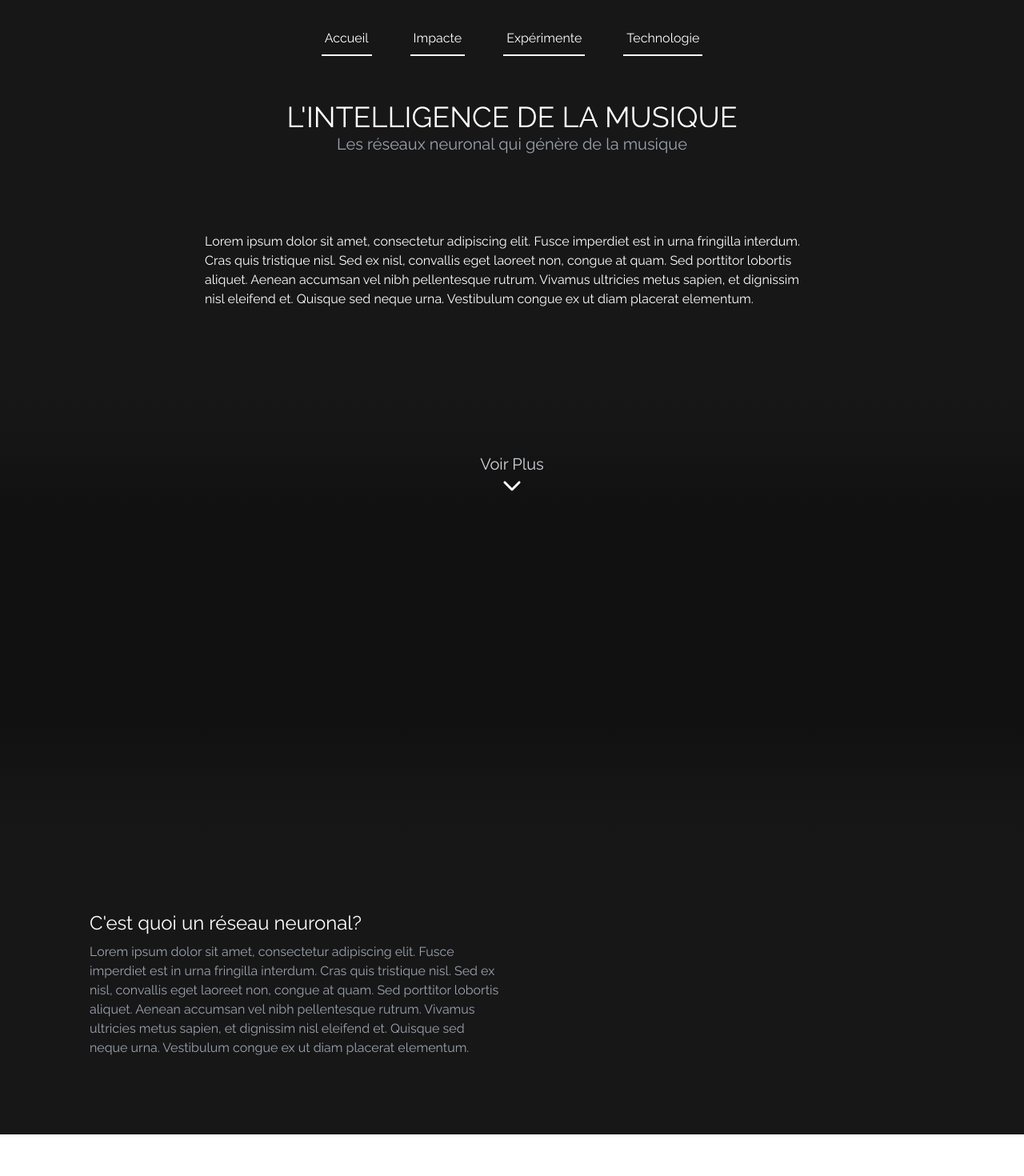
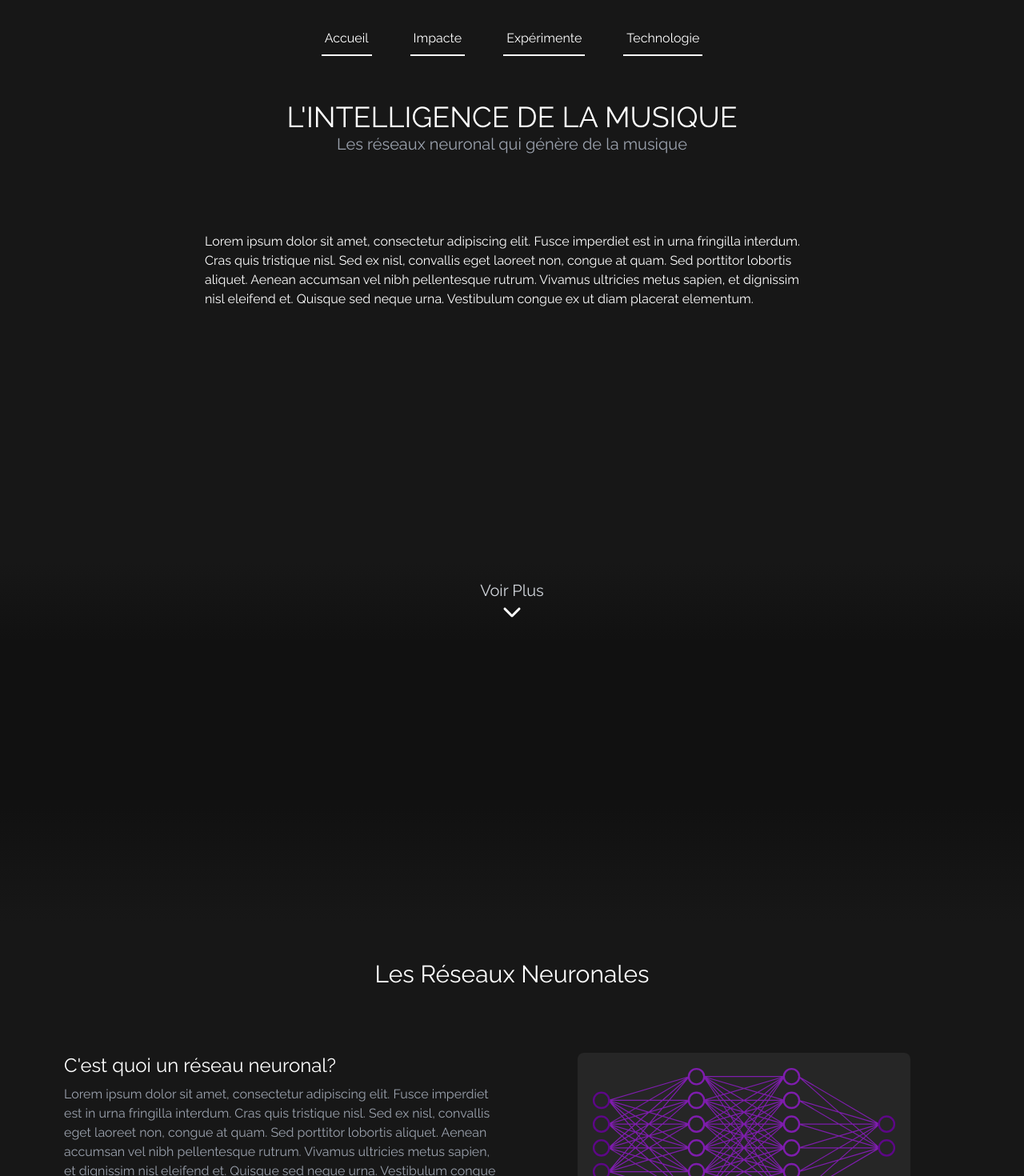
Before and after one commit to TylerStAmour/aimusic, a React (Vite) app: page / in a window 1280 px wide. Shown: the top 1470 px of the page at 80% size. Before the commit the page ends 1418 px from the top, so only its background shows below. Built offline with nearby package versions, Linux system fonts and the light colour scheme.

Commit message:
Fixed 'voir plus' button not being at bottom

```diff
--- a/package.json
+++ b/package.json
@@ -18,6 +18,7 @@
     "react": "^18.0.0",
     "react-dom": "^18.0.0",
     "react-router-dom": "^6.3.0",
+    "react-router-hash-link": "^2.4.3",
     "react-scroll-parallax": "^3.3.1",
     "react-tsparticles": "^2.2.4",
     "tsparticles": "^2.2.4"
--- a/src/components/Container.tsx
+++ b/src/components/Container.tsx
@@ -6,7 +6,7 @@ interface Props {
 }
 
 export default ({children, className}: Props) => (
-    <div className={`pt-8 ${className}`}>
+    <div className={`${className}`}>
         {children}
     </div>
 );
--- a/src/components/Navigation.tsx
+++ b/src/components/Navigation.tsx
@@ -2,7 +2,7 @@ import './elements.css';
 import {tsParticles} from "tsparticles-engine";
 
 export default () => (
-    <div className={"flex justify-center mb-14 text-white"}>
+    <div className={"flex justify-center mb-14 text-white pt-8"} id={"navbar"}>
         <a href={"/accueil"} className={"navlink"}>
             Accueil
         </a>
--- a/src/components/Particles.tsx
+++ b/src/components/Particles.tsx
@@ -40,13 +40,13 @@ export default () => {
                         straight: true,
                     },
                     opacity: {
-                        value: 0.4,
+                        value: 0.3,
                     },
                     links: {
                         enable: true,
                         distance: 125,
                         color: "#9932CCFF",
-                        opacity: 0.75,
+                        opacity: 0.6,
                     },
                     size: {
                         value: {
--- a/src/index.tsx
+++ b/src/index.tsx
@@ -12,7 +12,6 @@ import "@fontsource/raleway";
 ReactDOM.createRoot(document.getElementById('root')!).render(
     <ParallaxProvider>
         <Container className={"h-screen bg-neutral-900"}>
-            <Navigation />
             <BrowserRouter>
                 <Routes>
                     <Route path={"/"} element={<Home />} />
--- a/src/pages/Home.tsx
+++ b/src/pages/Home.tsx
@@ -1,13 +1,23 @@
 import { FontAwesomeIcon } from "@fortawesome/react-fontawesome";
 import { faChevronDown } from "@fortawesome/free-solid-svg-icons"
 import Particles from "../components/Particles";
+import React, { useRef } from "react";
+import Navigation from "../components/Navigation";
 
 export default () => {
+    const viewMoreRef = useRef<HTMLInputElement>(null);
+    const height = window.innerHeight;
+
+    const handleClick = () => {
+        viewMoreRef.current?.scrollIntoView({ behavior: 'smooth' });
+    }
 
     return (
         <div>
-            <div>
+            <div className={"flex flex-col"} style={{ height: `${height}px` }}>
+                <Navigation />
                 <Particles />
+                <div className={"flex flex-col grow space-between"}>
                     <div>
                         <div className={"flex flex-col items-center"}>
                             <p className={"text-4xl z-10 text-white"}>
@@ -17,17 +27,17 @@ export default () => {
                                 Les réseaux neuronal qui génère de la musique
                             </p>
                         </div>
-                </div>
                         <div className={"flex flex-col mt-24 2xl:mt-36 items-center text-white"}>
                             <p className={"max-w-3xl z-10"}>
                                 Lorem ipsum dolor sit amet, consectetur adipiscing elit. Fusce imperdiet est in urna fringilla interdum. Cras quis tristique nisl. Sed ex nisl, convallis eget laoreet non, congue at quam. Sed porttitor lobortis aliquet. Aenean accumsan vel nibh pellentesque rutrum. Vivamus ultricies metus sapien, et dignissim nisl eleifend et. Quisque sed neque urna. Vestibulum congue ex ut diam placerat elementum.
                             </p>
                         </div>
-                <div className={"flex flex-row justify-center items-end grow text-white mt-28"}>
+                    </div>
+                    <div className={"flex flex-row justify-center items-end grow text-white"}>
                         <div className={"flex grow flex-col"}>
-                        <div className={"flex justify-center items-end bg-gradient-to-b from-neutral-900 to-dark h-36"}>
+                            <div className={"flex justify-center items-end bg-gradient-to-b from-neutral-900 to-dark h-24"}>
                                 <div className={"flex justify-center mb-6"}>
-                                <a href={""} className={"flex flex-col items-center hover:opacity-75 hover:text-secondary hover:-translate-y-0.5 transition ease-in duration-100"}>
+                                    <a onClick={handleClick} style={{ cursor: 'pointer' }} className={"flex flex-col items-center hover:opacity-75 hover:text-secondary hover:-translate-y-0.5 transition ease-in duration-100"}>
                                         <p className={"text-xl !text-gray-300"}>
                                             Voir Plus
                                         </p>
@@ -42,18 +52,22 @@ export default () => {
                         </div>
                     </div>
                 </div>
+            </div>
             <div className={"relative z-10"}>
-                <div className={"h-64 bg-dark"}/>
+                <div className={"h-52 bg-dark"}/>
                 <div className={"h-36 bg-gradient-to-b from-dark to-neutral-900 "}/>
-                <div className={"grid grid-cols-2 gap-4 bg-neutral-900 pt-24 pl-28 pr-28 pb-24"}>
-                    <div>
+                <p className={"bg-neutral-900 text-white text-3xl pt-12 flex justify-center"}>
+                    Les Réseaux Neuronales
+                </p>
+                <div className={"grid grid-cols-2 gap-10 bg-neutral-900 pt-20 pl-20 pr-20 pb-24"}>
+                    <div ref={viewMoreRef}>
                         <p className={"text-white text-2xl"}>C'est quoi un réseau neuronal?</p>
                         <p className={"text-gray-400 mt-2"}>
                             Lorem ipsum dolor sit amet, consectetur adipiscing elit. Fusce imperdiet est in urna fringilla interdum. Cras quis tristique nisl. Sed ex nisl, convallis eget laoreet non, congue at quam. Sed porttitor lobortis aliquet. Aenean accumsan vel nibh pellentesque rutrum. Vivamus ultricies metus sapien, et dignissim nisl eleifend et. Quisque sed neque urna. Vestibulum congue ex ut diam placerat elementum.
                         </p>
                     </div>
-                    <div>
-
+                    <div className={"flex h-52 self-center justify-self-center bg-neutral-800 rounded-lg"}>
+                        <img src={"/svg/neuralnetwork.svg"} />
                     </div>
                 </div>
             </div>
```
Also changed, not shown: public/svg/neuralnetwork.svg (added), 1 other file (tests, documents, lock files or other folders). Lines whose indentation alone changed are shown as unchanged.
